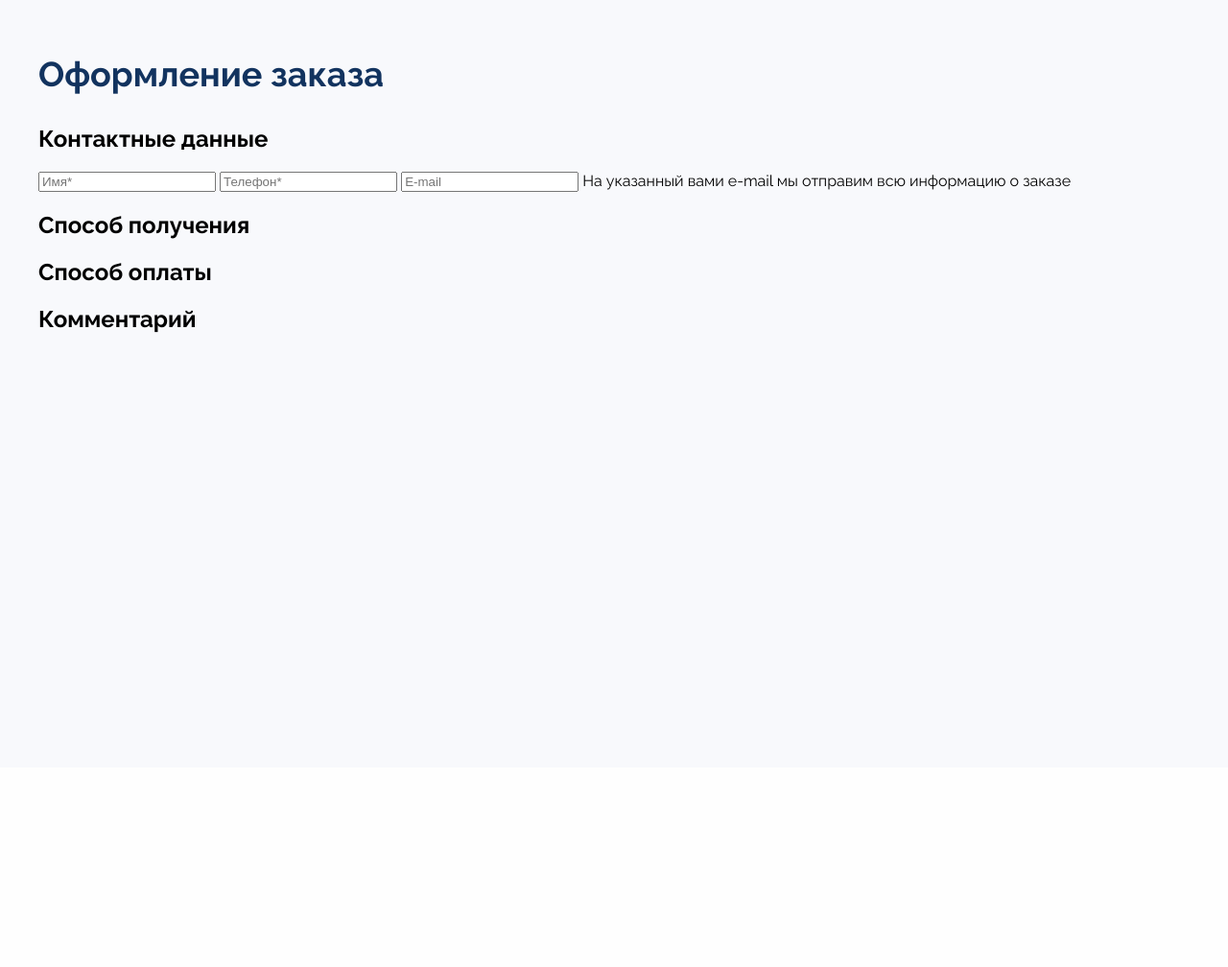
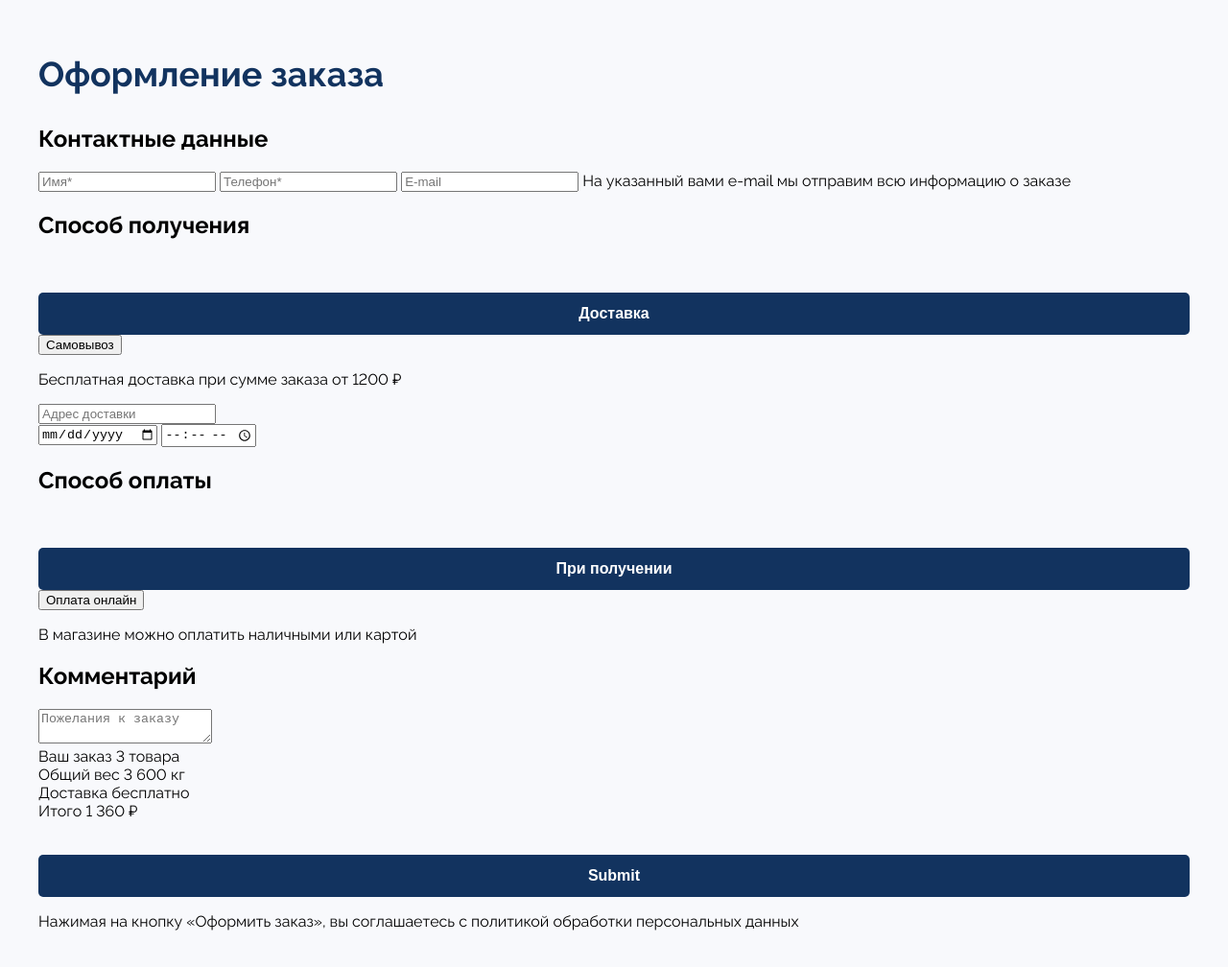
Before and after one commit to Uxa9/novotorg, a plain HTML site: page order.html in a window 1280 px wide. Shown: the whole page at 96% size. Before the commit the page ends 800 px from the top, so only its background shows below. Drawn offline with Linux system fonts and the light colour scheme.

Commit message:
ффффффф

```diff
--- a/order.html
+++ b/order.html
@@ -43,7 +43,22 @@
                             </h2>
                         </header>
                         <div class="box-content">
-
+                            <div class="buttons-wrapper">
+                                <button class="button">
+                                    Доставка
+                                </button>
+                                <button>
+                                    Самовывоз
+                                </button>
+                            </div>
+                            <p>
+                                Бесплатная доставка при сумме заказа от 1200 ₽
+                            </p>
+                            <input type="text" placeholder="Адрес доставки">
+                            <div>
+                                <input type="date" placeholder="Дата" name="" id="">
+                                <input type="time" placeholder="Время" name="" id="">
+                            </div>
                         </div>
                     </article>
                     <article class="box order-payment">
@@ -53,7 +68,17 @@
                             </h2>
                         </header>
                         <div class="box-content">
-
+                            <div class="buttons-wrapper">
+                                <button class="button">
+                                    При получении
+                                </button>
+                                <button>
+                                    Оплата онлайн
+                                </button>
+                            </div>
+                            <p>
+                                В магазине можно оплатить наличными или картой
+                            </p>
                         </div>
                     </article>
                     <article class="box order-comment">
@@ -63,12 +88,33 @@
                             </h2>
                         </header>
                         <div class="box-content">
-
+                            <textarea placeholder="Пожелания к заказу" name="" id=""></textarea>
                         </div>
                     </article>
                 </section>
                 <div class="order-total">
-
+                    <div>
+                        <span>Ваш заказ</span>
+                        <span>3 товара</span>
+                    </div>
+                    <div>
+                        <span>Общий вес</span>
+                        <!-- нихера Марина психанула -->
+                        <span>3 600 кг</span>
+                    </div>
+                    <div>
+                        <span>Доставка</span>
+                        <span>бесплатно</span>
+                    </div>
+                    <div>
+                        <span>Итого</span>
+                        <span>1 360 ₽</span>
+                    </div>
+                    <input placeholder="Оформить заказ" class="button" type="submit">
+                    <p>
+                        Нажимая на кнопку «Оформить заказ», вы соглашаетесь
+                        с политикой обработки персональных данных
+                    </p>
                 </div>
             </form>
         </main>
```
Also changed, not shown: cart.html (+28 -9 lines).
